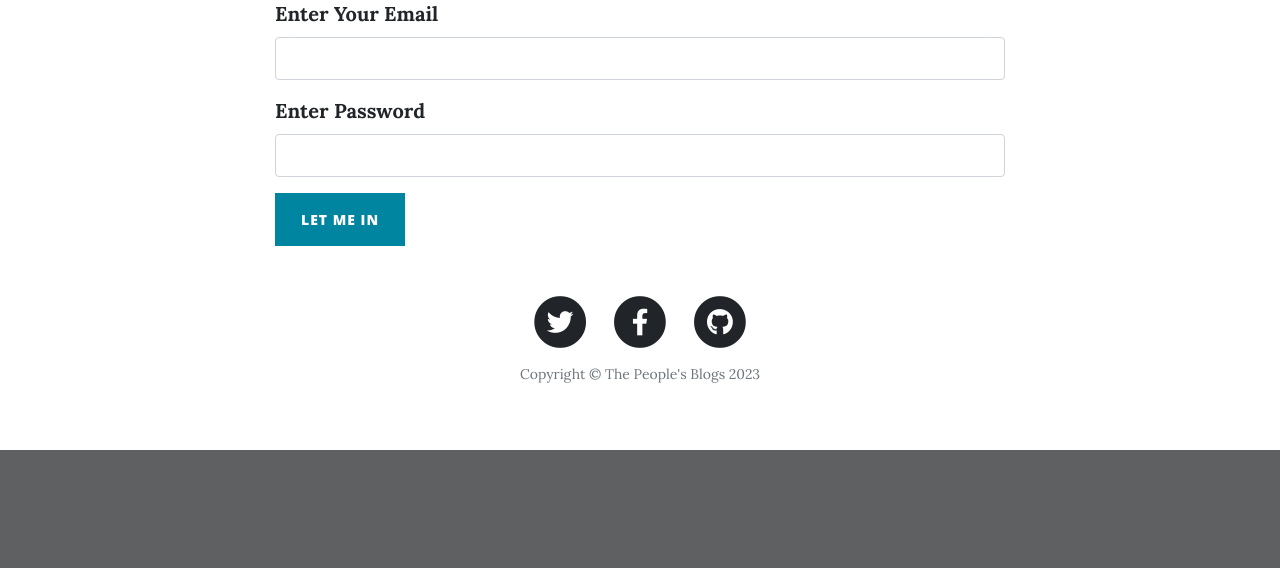
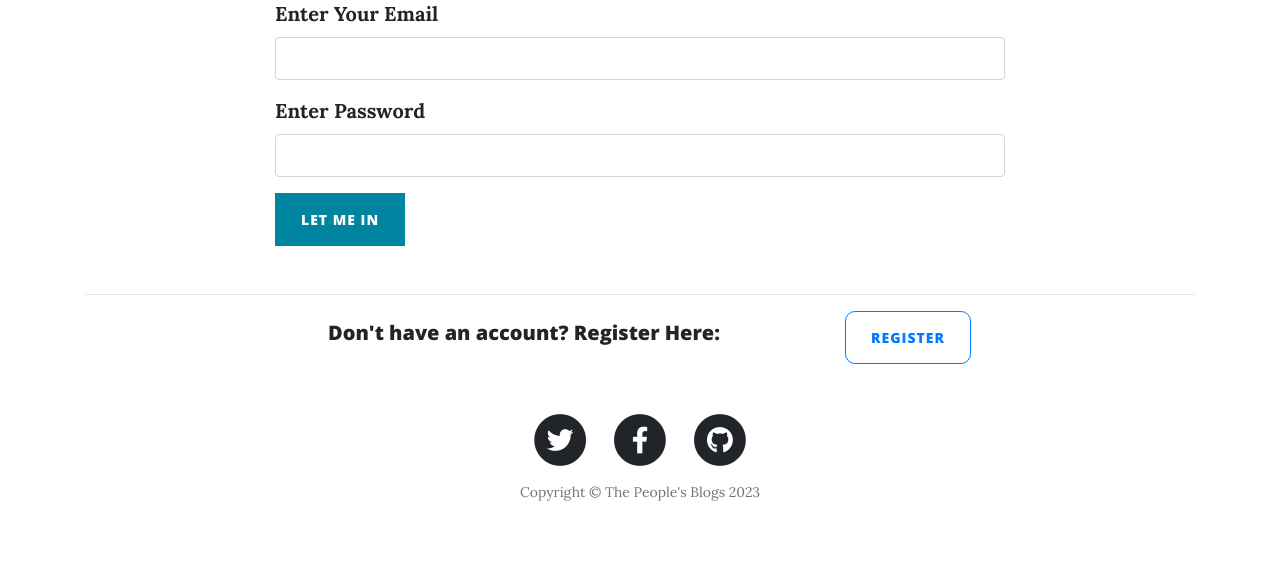
Before and after one commit to thatguy2341/The-Peoples-Blogs, a Flask app: page /login in a window 1280 px wide. Shown: the part 583-1151 px from the top of the page. Before the commit the page ends 1033 px from the top, so only its background shows below. Run offline with Flask 3, Linux system fonts and the light colour scheme; some libraries are stand-ins or nearby versions.

Commit message:
Fix bad attr

```diff
--- a/Blog/main.py
+++ b/Blog/main.py
@@ -197,6 +197,8 @@ def get_all_posts(blog_id):
     blog = Blogs.query.get(blog_id)
     posts = BlogPost.query.filter_by(blog_id=blog_id).all()
     admin_user = blog.author
+
+    print(admin_user.id)
     blog.views = blog.views + 1
     db.session.commit()
     return render_template("index.html", all_posts=posts, user=current_user, admin_user=admin_user, blog=blog)
@@ -216,7 +218,7 @@ def register():
             db.session.add(new_user)
             db.session.commit()
         except exc.IntegrityError:
-            db.rollback()
+            db.session.rollback()
             flash("You already signed in with this email before, log in instead!")
             return redirect(url_for('login'))
         else:
@@ -262,17 +264,16 @@ def show_post(post_id):
     requested_post.views += 1
     db.session.commit()
     post_comments = requested_post.comments
-    if form.validate_on_submit():
-        if current_user.is_authenticated:
-            new_comment = Comments()
-            new_comment.text = form.comment.data
-            new_comment.author = current_user
-            new_comment.inside_post = requested_post
-            db.session.add(new_comment)
-            db.session.commit()
-        else:
-            flash("You Need To Log In Or Register To Comment On Posts")
-            return redirect(url_for("login"))
+    if current_user.is_authenticated and form.validate_on_submit():
+        new_comment = Comments()
+        new_comment.text = form.comment.data
+        new_comment.author = current_user
+        new_comment.inside_post = requested_post
+        db.session.add(new_comment)
+        db.session.commit()
+    elif form.validate_on_submit():
+        flash("You Need To Log In Or Register To Comment On Posts")
+        return redirect(url_for("login"))
 
     return render_template("post.html", post=requested_post, user=current_user, form=form, comments=post_comments)
 
--- a/Blog/templates/login.html
+++ b/Blog/templates/login.html
@@ -32,6 +32,19 @@
          {% endwith %}
       </div>
    </div>
+   <hr style="margin-top: 3rem">
+   <div class="row">
+
+      <div class="col-lg-6 col-md-5 col-sm-5 mx-auto content" style="text-align: right; margin-top: 10px;">
+         <h5>
+            Don't have an account? Register Here:
+         </h5>
+      </div>
+      <div class="col-lg-4 col-md-2 col-sm-2">
+         <a class="btn btn-new-post btn-outline-primary btn-open float-left" href="{{ url_for('register')}}">register</a>
+      </div>
+
+   </div>
 </div>
 
 
--- a/Blog/templates/post.html
+++ b/Blog/templates/post.html
@@ -45,7 +45,7 @@
                   <li>
                      {% for comment in comments: %}
                      <div class="commenterImage">
-                        <img src="{{ current_user.email | gravatar }}"/>
+                        <img src="{{ comment.author.email | gravatar }}"/>
                      </div>
                      <div class="commentText">
                         <p>{{ comment.text|safe }}</p>
```
